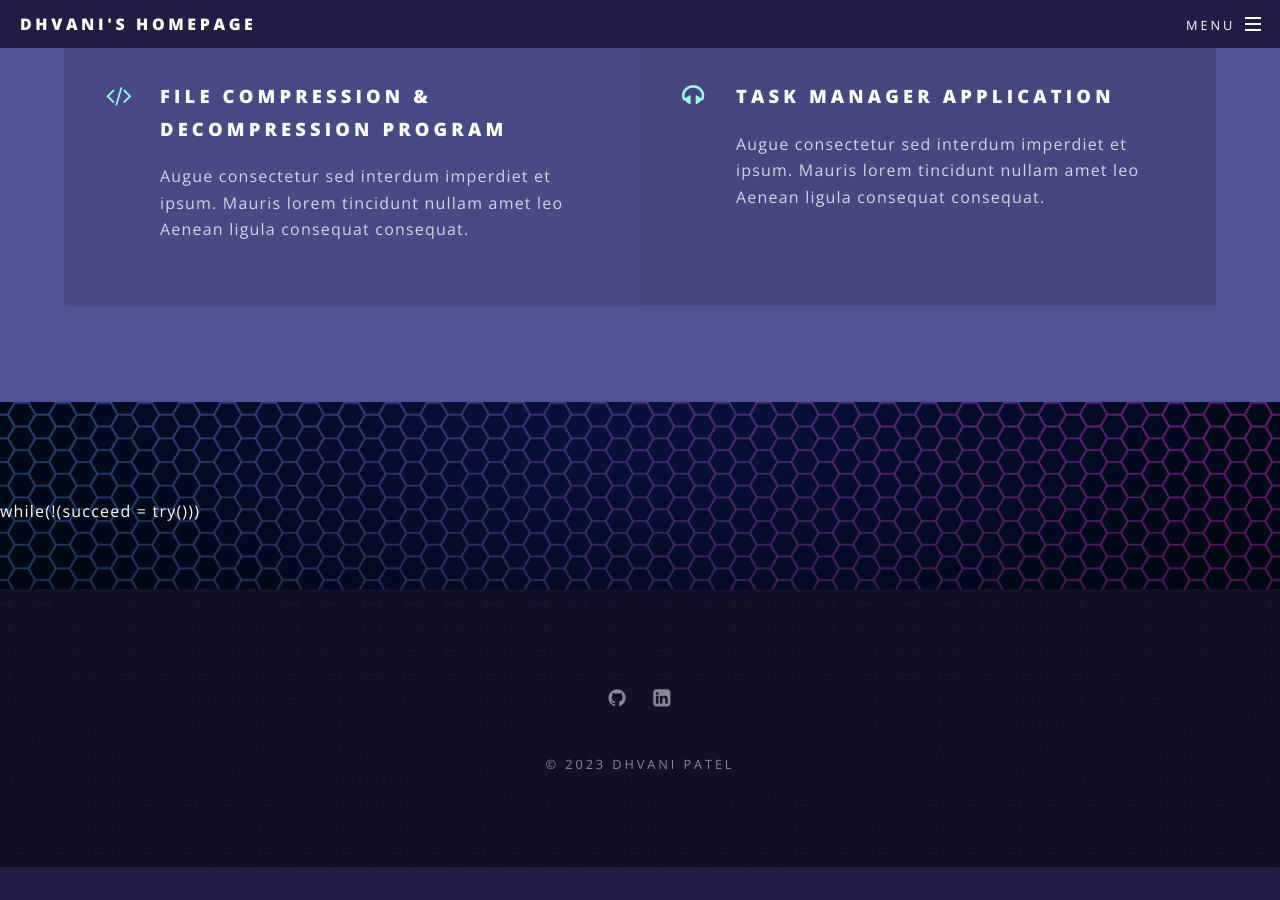
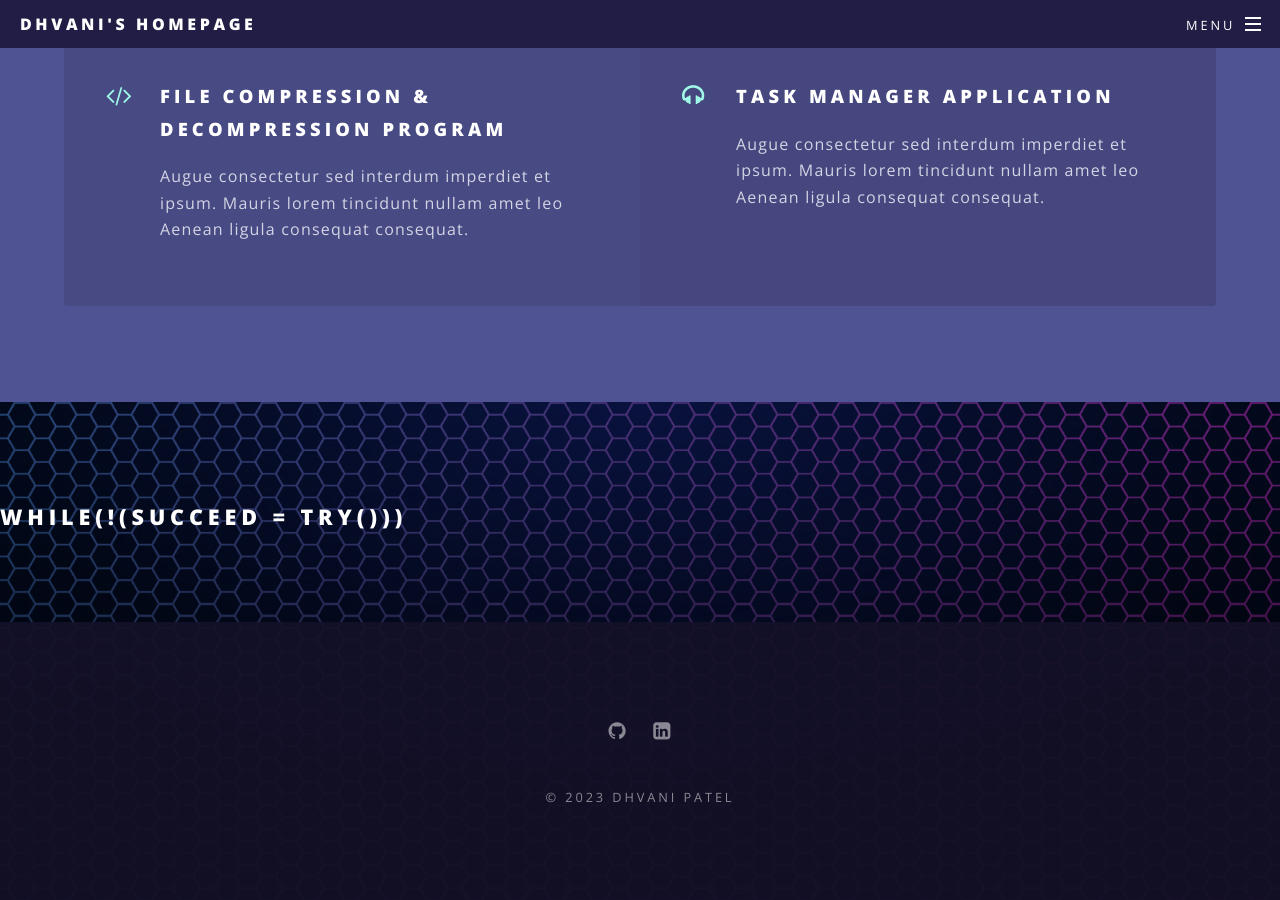
Before and after one commit to dhvani2504/dhvani2504.github.io, a Jekyll site: the page built from index.html, in a window 1280 px wide and 900 px high, scrolled down 2771 px. Built offline with Jekyll 4.4.1, drawn with Linux system fonts in a browser that asks for light colours; before the commit the page ends 3638 px from its top, so only the background shows below that.

Commit message:
Update index.html

```diff
--- a/index.html
+++ b/index.html
@@ -81,7 +81,7 @@ layout: landing
 				<!-- CTA -->
 					<section id="cta" class="wrapper style4">
 
-						<div id="typing-container"></div>
+						<h2 id="typing-container"></h2>
 
 						<script>
 
```
